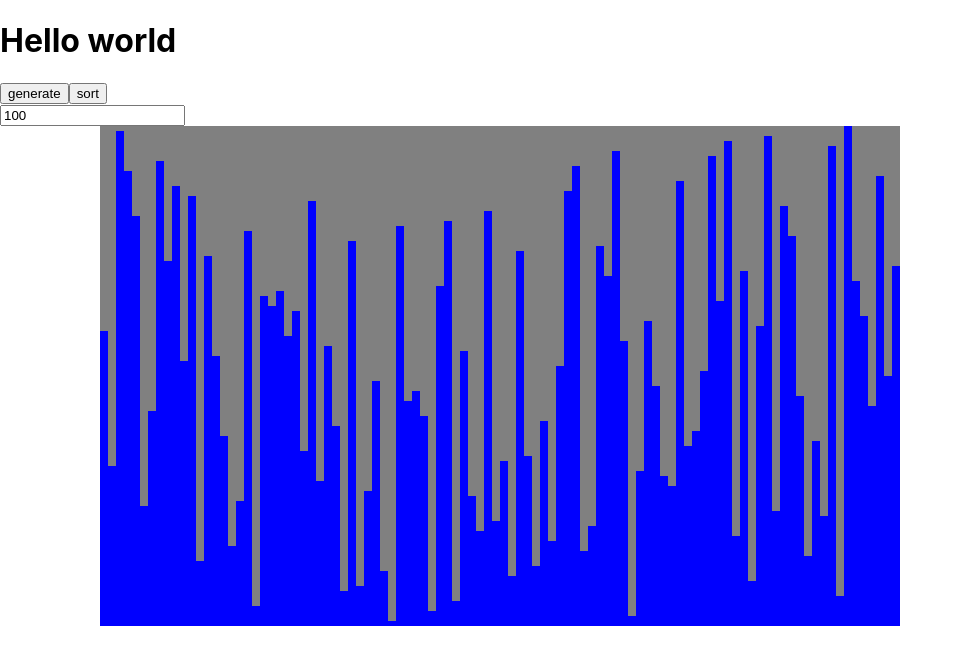
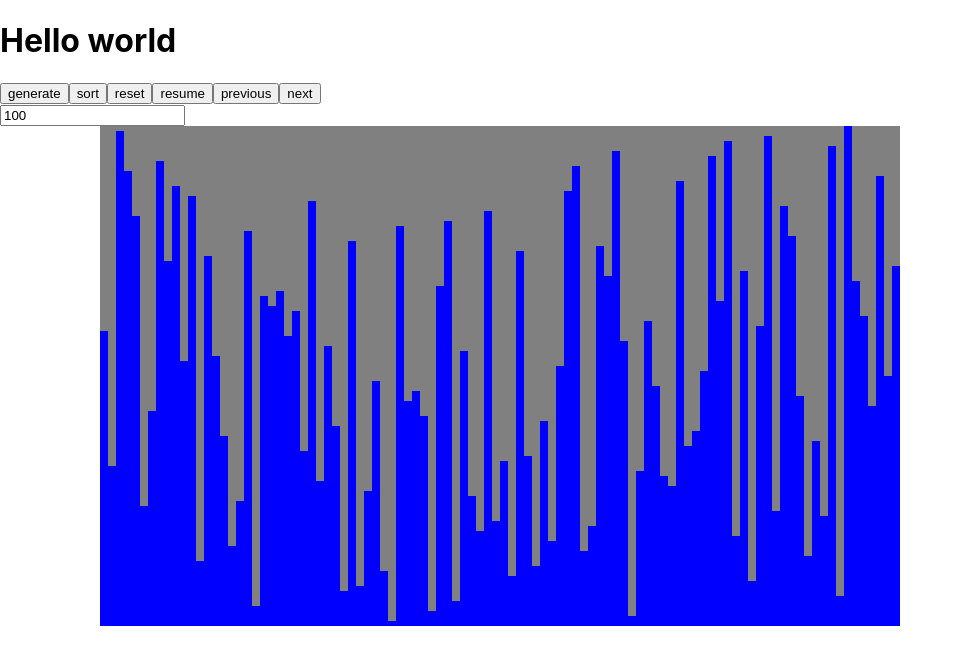
Before and after one commit to Yassine56/SortAlgorithms, a React (Create React App) app: page / in a window 1280 px wide. Shown: the top 664 px of the page, without its empty margins (0-963 px from the left). Built offline with nearby package versions, Linux system fonts and the light colour scheme.

Commit message:
animation controllers actions

```diff
--- a/src/components/animationController.js
+++ b/src/components/animationController.js
@@ -1,11 +1,11 @@
 import React, { useState } from 'react'
 import { selectionSort } from '../utils/sort'
-import { traceState, visualState } from '../state/animationState'
+import { traceState, visualState, timeoutIds } from '../state/animationState'
 import { useRecoilState } from 'recoil'
 import { generate } from './generate'
 const AnimationController = () => {
 	let [trace, setTrace] = useRecoilState(traceState)
-	let [timeOutIds, setTimeOutIds] = useState([])
+	let [timeOutIds, setTimeOutIds] = useRecoilState(timeoutIds)
 	let [visualArray, setVisualArray] = useRecoilState(visualState)
 
 	const onSortClick = () => {
@@ -21,17 +21,64 @@ const AnimationController = () => {
 			array,
 		})
 	}
+	// actions
 
-	const run = (trace) => {
-		trace.forEach((item, i) => {
-			let timeOutId = setTimeout(() => {
+	const previous = () => {
+		return (
+			visualArray.sequence > 0 &&
+			setTimeout(() => {
+				setVisualArray({
+					array: trace[visualArray.sequence - 1].array,
+					indices: trace[visualArray.sequence - 1].indices,
+					sequence: visualArray.sequence - 1,
+				})
+			}, 100)
+		)
+	}
+
+	const next = () => {
+		return (
+			visualArray.sequence < trace.length &&
+			setTimeout(() => {
+				setVisualArray({
+					array: trace[visualArray.sequence + 1].array,
+					indices: trace[visualArray.sequence + 1].indices,
+					sequence: visualArray.sequence + 1,
+				})
+			}, 100)
+		)
+	}
+
+	const resume = () => {
+		let tempTimeOutids = trace.slice(visualArray.sequence).map((item, i) => {
+			return setTimeout(() => {
 				setVisualArray({
 					array: item.array,
 					indices: item.indices,
+					sequence: i + visualArray.sequence,
 				})
 			}, 100 * i)
-			setTimeOutIds([timeOutId, ...timeOutIds])
 		})
+		setTimeOutIds([...tempTimeOutids])
+	}
+
+	const reset = () => {
+		timeOutIds.forEach((id) => clearTimeout(id))
+	}
+
+	console.log('timeOutIds', visualArray.sequence)
+
+	const run = (trace) => {
+		let tempTimeOutids = trace.map((item, i) => {
+			return setTimeout(() => {
+				setVisualArray({
+					array: item.array,
+					indices: item.indices,
+					sequence: i,
+				})
+			}, 100 * i)
+		})
+		setTimeOutIds([...tempTimeOutids])
 	}
 
 	return (
@@ -39,6 +86,10 @@ const AnimationController = () => {
 			<h1>Hello world</h1>
 			<button onClick={onButonClick}>generate</button>
 			<button onClick={onSortClick}>sort</button>
+			<button onClick={reset}>reset</button>
+			<button onClick={resume}>resume</button>
+			<button onClick={previous}>previous</button>
+			<button onClick={next}>next</button>
 		</div>
 	)
 }
--- a/src/components/chart.js
+++ b/src/components/chart.js
@@ -4,8 +4,8 @@ import { visualState } from '../state/animationState'
 import { useRecoilValue } from 'recoil'
 const Chart = ({ array, length, indices }) => {
 	// console.log('array in chart', array) i == indices.i || i == indices.j
-	let visualArray = useRecoilValue(visualState)
-	console.log('in chart ', visualArray)
+	// let visualArray = useRecoilValue(visualState)
+	// console.log('in chart ', visualArray)
 	return (
 		<div className='Chart'>
 			{array && array.length ? (
--- a/src/state/animationState.js
+++ b/src/state/animationState.js
@@ -9,6 +9,7 @@ export const visualState = atom({
 			j: null,
 		},
 		length: 100,
+		sequence: 0,
 	}, // default value (aka initial value)
 })
 export const traceState = atom({
@@ -24,3 +25,8 @@ export const traceState = atom({
 		},
 	],
 })
+
+export const timeoutIds = atom({
+	key: 'timeOutId',
+	default: [],
+})
```
